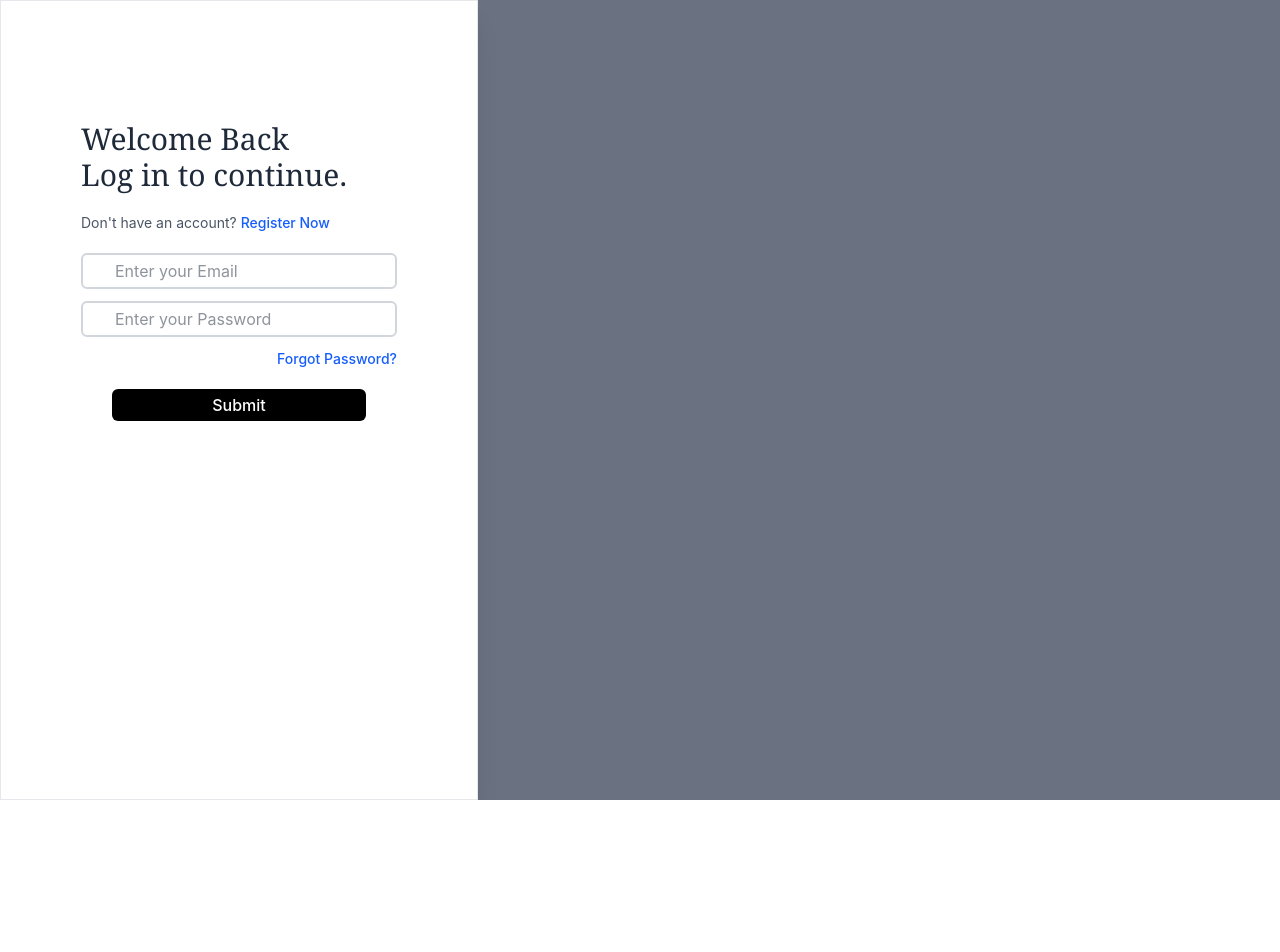
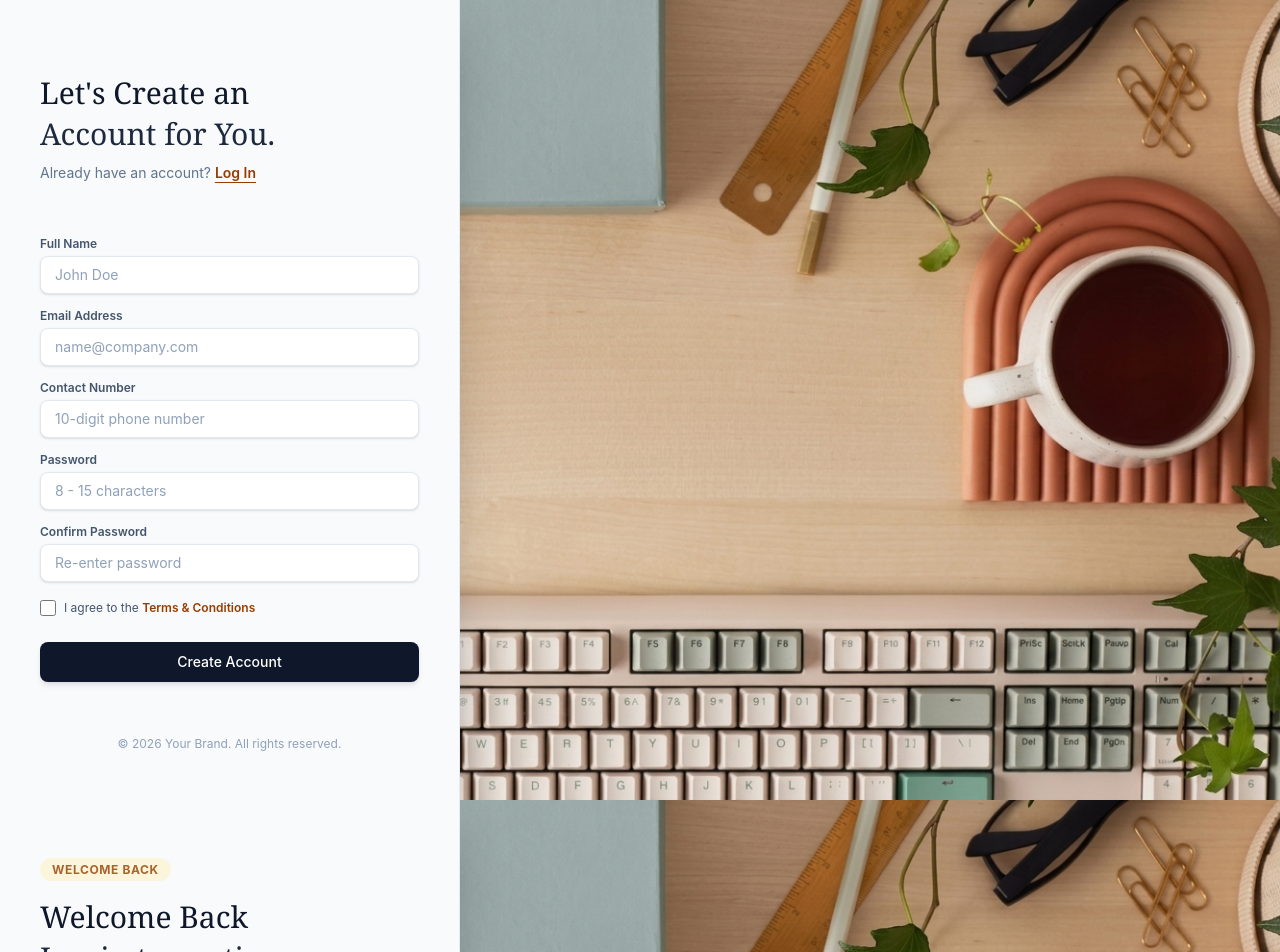
Before and after one commit to ojhaprabhanshu-ui/Minors, a React (Vite) app in the folder frontend/: page / in a window 1280 px wide. Shown: the top 952 px of the page. Before the commit the page ends 800 px from the top, so only its background shows below. Built offline with nearby package versions, Linux system fonts and the light colour scheme.

Commit message:
update signup and login page

```diff
--- a/frontend/src/App.jsx
+++ b/frontend/src/App.jsx
@@ -5,8 +5,8 @@ import Login from "./landing_page/login/login_page";
 function App() {
   return (
     <>
-    <Login />
-
+    <Signup/>
+    <Login/>
     </>
   );
 }
--- a/frontend/src/landing_page/login/login_page.jsx
+++ b/frontend/src/landing_page/login/login_page.jsx
@@ -1,7 +1,7 @@
-import React from "react";
-import { useState } from "react";
+import React, { useState } from "react";
+import background from "../../resources/images/registration2.png";
 
-const login = () => {
+const Login = () => {
   const [formdata, setformdata] = useState({
     email: "",
     password: "",
@@ -13,20 +13,17 @@ const login = () => {
   });
 
   const onchange = (elem) => {
-    const { name, value, type } = elem.target;
-    let val = value;
+    const { name, value } = elem.target;
 
-    setformdata((formdata) => ({
-      ...formdata,
-      [name]: val,
+    setformdata((prevData) => ({
+      ...prevData,
+      [name]: value,
     }));
 
-    seterror((error) => ({
-      ...error,
+    seterror((prevError) => ({
+      ...prevError,
       [name]: "",
     }));
-    console.log(elem.target.value);
-
   };
 
   const onsubmit = (elem) => {
@@ -36,17 +33,18 @@ const login = () => {
       email: "",
       password: "",
     };
+
     if (!formdata.email.trim()) {
-      newErrors.email = "Fill this field";
+      newErrors.email = "Email address is required";
       isvalid = false;
     }
     if (!formdata.password.trim()) {
-      newErrors.password = "Fill this field";
+      newErrors.password = "Password is required";
       isvalid = false;
     }
 
     seterror(newErrors);
-    if(!isvalid) return ;
+    if (!isvalid) return;
 
     setformdata({
       email: "",
@@ -57,80 +55,113 @@ const login = () => {
       email: "",
       password: "",
     });
-    console.log("this is the new value in formdata" , formdata);
   };
 
   return (
-    <div className="bg-gray-500 h-screen w-screen bg-center bg-cover   flex items-center justify-start">
-      <div className="bg-white shadow-xl px-10 py-20 h-full flex flex-col items-center justify-start gap-6 border border-gray-200">
-        <div className=" h-max w-max p-10 flex flex-col items-start justify-center gap-5">
+    <div className="h-screen w-full overflow-hidden flex items-stretch">
 
-            <h1 className="text-3xl font-serif text-gray-800">
-              {" "}
-              Welcome Back <br /> Log in to continue.
+      <div className="bg-slate-50/90 backdrop-blur-md shadow-2xl px-10 py-10 h-full flex flex-col items-center justify-between border-r border-slate-200/80 z-10 shrink-0 w-[460px] overflow-y-auto custom-scrollbar">
+
+
+        <div className="w-full max-w-sm pt-4">
+          <span className="text-xs font-bold uppercase tracking-wider text-amber-800/80 bg-amber-100/60 px-3 py-1 rounded-full">
+            Welcome Back
+          </span>
+          <h1 className="text-3xl font-serif text-slate-900 mt-4 leading-snug">
+            Welcome Back <br />
+            <span className="text-slate-800 font-medium">Log in to continue.</span>
           </h1>
-            <div className="  text-start  text-sm  text-gray-600">
+
+          <p className="text-sm text-slate-500 mt-2">
             Don't have an account?{" "}
             <a
               href="#Signup"
-                className="text-blue-600 font-medium hover:underline"
+              className="text-amber-800 font-semibold hover:text-amber-900 underline underline-offset-4 transition-colors"
             >
               Register Now
             </a>
+          </p>
         </div>
 
-          <form onSubmit={onsubmit}>
-            <div className="flex flex-col items-center justify-center gap-3">
-              <div>
+
+        <form onSubmit={onsubmit} className="w-full max-w-sm my-auto py-4">
+          <div className="flex flex-col gap-4">
+
+            <div className="w-full">
+              <label className="block text-xs font-semibold text-slate-600 mb-1">
+                Email Address
+              </label>
               <input
-                  type="text"
+                type="email"
                 name="email"
                 id="email"
                 value={formdata.email}
                 onChange={onchange}
-                  placeholder="Enter your Email"
-                  className="border-gray-300 border-2 rounded-md px-8 py-1 text-md outline-none text-gray-800 focus:border-blue-500"
+                placeholder="name@company.com"
+                className="w-full bg-white border border-slate-200 rounded-lg px-3.5 py-2.5 text-sm text-slate-800 placeholder-slate-400 outline-none transition-all duration-200 focus:border-amber-700 focus:ring-2 focus:ring-amber-700/10 shadow-sm"
               />
               {error.email && (
-                  <p className="text-red-500 text-sm">{error.email}</p>
+                <p className="text-rose-500 text-xs mt-1 font-medium">{error.email}</p>
               )}
             </div>
-              <div>
+
+
+            <div className="w-full">
+              <label className="block text-xs font-semibold text-slate-600 mb-1">
+                Password
+              </label>
               <input
-                  type="text"
+                type="password"
                 name="password"
                 id="password"
                 value={formdata.password}
                 onChange={onchange}
-                  placeholder="Enter your Password"
-                  className="border-gray-300 border-2 rounded-md px-8 py-1 text-md outline-none text-gray-800 focus:border-blue-500"
+                placeholder="Enter your password"
+                className="w-full bg-white border border-slate-200 rounded-lg px-3.5 py-2.5 text-sm text-slate-800 placeholder-slate-400 outline-none transition-all duration-200 focus:border-amber-700 focus:ring-2 focus:ring-amber-700/10 shadow-sm"
               />
               {error.password && (
-                  <p className="text-red-500 text-sm">{error.password}</p>
+                <p className="text-rose-500 text-xs mt-1 font-medium">{error.password}</p>
               )}
             </div>
-               <div className="  text-end  text-sm w-full text-gray-600">
 
+
+            <div className="text-end text-xs w-full">
               <a
                 href="#forgotpassword"
-                className="text-blue-600 font-medium hover:underline"
+                className="text-amber-800 font-semibold hover:text-amber-900 hover:underline transition-colors"
               >
                 Forgot Password?
               </a>
             </div>
+
+
             <button
               type="submit"
-                className="bg-black text-white rounded-md mt-2 text-md px-25 py-1 font-medium transition-transform duration-150 active:scale-95 hover:bg-gray-800"
+              className="w-full bg-slate-900 hover:bg-slate-800 text-white font-medium rounded-lg mt-2 text-sm py-2.5 shadow-md shadow-slate-900/10 transition-all duration-200 active:scale-[0.98]"
             >
-                Submit
+              Sign In
             </button>
           </div>
         </form>
 
+
+        <div className="w-full max-w-sm text-center pb-2">
+          <p className="text-xs text-slate-400">
+            &copy; {new Date().getFullYear()} Your Brand. All rights reserved.
+          </p>
         </div>
+      </div>
+
+
+      <div className="grow h-full bg-gray-100 flex items-center justify-center overflow-hidden">
+        <img
+          src={background}
+          alt="Login Background"
+          className="w-full h-full object-cover object-center"
+        />
       </div>
     </div>
   );
 };
 
-export default login;
+export default Login;
--- a/frontend/src/landing_page/signup/Signup.jsx
+++ b/frontend/src/landing_page/signup/Signup.jsx
@@ -1,6 +1,5 @@
-import { useState } from "react";
-import React from "react";
-import background from "../../resources/images/registration-bg.avif"
+import React, { useState } from "react";
+import background from "../../resources/images/registration2.png";
 
 const Signup = () => {
   const [formdata, setFormdata] = useState({
@@ -49,25 +48,25 @@ const Signup = () => {
     };
 
     if (!formdata.fullname.trim()) {
-      newErrors.fullname = "Fill this field";
+      newErrors.fullname = "Full Name is required";
       isvalid = false;
     }
 
     if (!formdata.email.trim()) {
-      newErrors.email = "Fill this field";
+      newErrors.email = "Email address is required";
       isvalid = false;
     }
 
     if (!formdata.phone.trim()) {
-      newErrors.phone = "Fill this field";
+      newErrors.phone = "Phone number is required";
       isvalid = false;
     } else if (formdata.phone.trim().length !== 10) {
-      newErrors.phone = "Contact must be 10 digits";
+      newErrors.phone = "Contact must be exactly 10 digits";
       isvalid = false;
     }
 
     if (!formdata.password.trim()) {
-      newErrors.password = "Fill this field";
+      newErrors.password = "Password is required";
       isvalid = false;
     } else if (
       !(
@@ -75,12 +74,12 @@ const Signup = () => {
         formdata.password.trim().length <= 15
       )
     ) {
-      newErrors.password = "Password must be 8 to 15 digits long";
+      newErrors.password = "Password must be 8 to 15 characters long";
       isvalid = false;
     }
 
     if (!formdata.confirmpass.trim()) {
-      newErrors.confirmpass = "Fill this field";
+      newErrors.confirmpass = "Please confirm your password";
       isvalid = false;
     } else if (formdata.password !== formdata.confirmpass) {
       newErrors.confirmpass = "Passwords do not match";
@@ -88,14 +87,12 @@ const Signup = () => {
     }
 
     if (!formdata.agreeterms) {
-      newErrors.agreeterms = "You must agree to the terms";
+      newErrors.agreeterms = "You must accept the terms";
       isvalid = false;
     }
 
     setErrors(newErrors);
     if (!isvalid) return;
-
-    console.log("Form submitted successfully:", formdata);
 
     setFormdata({
       fullname: "",
@@ -117,106 +114,128 @@ const Signup = () => {
   };
 
   return (
-    <div className="h-screen w-screen bg-center bg-cover flex items-center justify-start"
-      style={{ backgroundImage: `url(${background})` }}>
-      <div className="bg-white shadow-xl px-10 py-10 h-full flex flex-col items-center justify-center gap-6 border border-gray-200">
-        <div className="h-max w-max p-10 flex flex-col items-start justify-center gap-5">
-          <h1 className="text-3xl font-serif text-gray-800">
-            Let's Create an <br /> Account for You .
+    <div className="h-screen w-full overflow-hidden flex items-stretch">
+
+      <div className="bg-slate-50/90 backdrop-blur-md shadow-2xl px-10 py-10 h-full flex flex-col items-center justify-between border-r border-slate-200/80 z-10 shrink-0 w-[460px] overflow-y-auto custom-scrollbar">
+
+
+        <div className="w-full max-w-sm pt-4">
+          <h1 className="text-3xl font-serif text-slate-900 mt-4 leading-snug">
+            Let's Create an <br />
+            <span className="text-slate-800 font-medium">Account for You.</span>
           </h1>
-          <div className="text-start text-sm text-gray-600">
+
+          <p className="text-sm text-slate-500 mt-2">
             Already have an account?{" "}
             <a
               href="#login"
-              className="text-blue-600 font-medium hover:underline"
+              className="text-amber-800 font-semibold hover:text-amber-900 underline underline-offset-4 transition-colors"
             >
               Log In
             </a>
+          </p>
         </div>
-          <form onSubmit={onsubmit}>
-            <div className="flex flex-col items-center justify-center gap-3">
-              {/* Full Name */}
-              <div>
+
+
+        <form onSubmit={onsubmit} className="w-full max-w-sm my-auto py-4">
+          <div className="flex flex-col gap-3.5">
+
+            <div className="w-full">
+              <label className="block text-xs font-semibold text-slate-600 mb-1">
+                Full Name
+              </label>
               <input
                 type="text"
                 name="fullname"
                 id="fullname"
                 value={formdata.fullname}
                 onChange={handleChange}
-                  placeholder="Enter your Name"
-                  className="border-gray-300 border-2 rounded-md px-8 py-1 text-md outline-none text-gray-800 focus:border-blue-500"
+                placeholder="John Doe"
+                className="w-full bg-white border border-slate-200 rounded-lg px-3.5 py-2 text-sm text-slate-800 placeholder-slate-400 outline-none transition-all duration-200 focus:border-amber-700 focus:ring-2 focus:ring-amber-700/10 shadow-sm"
               />
               {errors.fullname && (
-                  <p className="text-red-500 text-sm">{errors.fullname}</p>
+                <p className="text-rose-500 text-xs mt-1 font-medium">{errors.fullname}</p>
               )}
             </div>
 
             {/* Email */}
-              <div>
+            <div className="w-full">
+              <label className="block text-xs font-semibold text-slate-600 mb-1">
+                Email Address
+              </label>
               <input
                 type="email"
                 name="email"
                 id="email"
                 value={formdata.email}
                 onChange={handleChange}
-                  placeholder="Enter your Email"
-                  className="border-gray-300 border-2 rounded-md px-8 py-1 text-md outline-none text-gray-800 focus:border-blue-500"
+                placeholder="name@company.com"
+                className="w-full bg-white border border-slate-200 rounded-lg px-3.5 py-2 text-sm text-slate-800 placeholder-slate-400 outline-none transition-all duration-200 focus:border-amber-700 focus:ring-2 focus:ring-amber-700/10 shadow-sm"
               />
               {errors.email && (
-                  <p className="text-red-500 text-sm">{errors.email}</p>
+                <p className="text-rose-500 text-xs mt-1 font-medium">{errors.email}</p>
               )}
             </div>
 
-              {/* Phone */}
-              <div>
+
+            <div className="w-full">
+              <label className="block text-xs font-semibold text-slate-600 mb-1">
+                Contact Number
+              </label>
               <input
                 type="tel"
                 name="phone"
                 id="phone"
                 value={formdata.phone}
                 onChange={handleChange}
-                  placeholder="Enter your Contact"
-                  className="border-gray-300 border-2 rounded-md px-8 py-1 text-md outline-none text-gray-800 focus:border-blue-500"
+                placeholder="10-digit phone number"
+                className="w-full bg-white border border-slate-200 rounded-lg px-3.5 py-2 text-sm text-slate-800 placeholder-slate-400 outline-none transition-all duration-200 focus:border-amber-700 focus:ring-2 focus:ring-amber-700/10 shadow-sm"
               />
               {errors.phone && (
-                  <p className="text-red-500 text-sm">{errors.phone}</p>
+                <p className="text-rose-500 text-xs mt-1 font-medium">{errors.phone}</p>
               )}
             </div>
 
-              {/* Password */}
-              <div>
+
+            <div className="w-full">
+              <label className="block text-xs font-semibold text-slate-600 mb-1">
+                Password
+              </label>
               <input
                 type="password"
                 name="password"
                 id="password"
                 value={formdata.password}
                 onChange={handleChange}
-                  placeholder="Set your Password"
-                  className="border-gray-300 border-2 rounded-md px-8 py-1 text-md outline-none text-gray-800 focus:border-blue-500"
+                placeholder="8 - 15 characters"
+                className="w-full bg-white border border-slate-200 rounded-lg px-3.5 py-2 text-sm text-slate-800 placeholder-slate-400 outline-none transition-all duration-200 focus:border-amber-700 focus:ring-2 focus:ring-amber-700/10 shadow-sm"
               />
               {errors.password && (
-                  <p className="text-red-500 text-sm">{errors.password}</p>
+                <p className="text-rose-500 text-xs mt-1 font-medium">{errors.password}</p>
               )}
             </div>
 
-              {/* Confirm Password */}
-              <div>
+
+            <div className="w-full">
+              <label className="block text-xs font-semibold text-slate-600 mb-1">
+                Confirm Password
+              </label>
               <input
                 type="password"
                 name="confirmpass"
                 id="confirmpass"
                 value={formdata.confirmpass}
                 onChange={handleChange}
-                  placeholder="Confirm your Password"
-                  className="border-gray-300 border-2 rounded-md px-8 py-1 text-md outline-none text-gray-800 focus:border-blue-500"
+                placeholder="Re-enter password"
+                className="w-full bg-white border border-slate-200 rounded-lg px-3.5 py-2 text-sm text-slate-800 placeholder-slate-400 outline-none transition-all duration-200 focus:border-amber-700 focus:ring-2 focus:ring-amber-700/10 shadow-sm"
               />
               {errors.confirmpass && (
-                  <p className="text-red-500 text-sm">{errors.confirmpass}</p>
+                <p className="text-rose-500 text-xs mt-1 font-medium">{errors.confirmpass}</p>
               )}
             </div>
 
-              {/* Checkbox */}
-              <div className="w-full flex flex-col items-start px-1 text-sm">
+
+            <div className="w-full mt-1">
               <div className="flex items-center">
                 <input
                   type="checkbox"
@@ -224,30 +243,46 @@ const Signup = () => {
                   id="agreeterms"
                   checked={formdata.agreeterms}
                   onChange={handleChange}
+                  className="w-4 h-4 rounded border-slate-300 text-amber-800 focus:ring-amber-700 cursor-pointer accent-amber-900"
                 />
-                  <label htmlFor="agreeterms" className="ml-2 text-gray-700">
+                <label
+                  htmlFor="agreeterms"
+                  className="ml-2 text-xs text-slate-600 cursor-pointer select-none"
+                >
                   I agree to the{" "}
-                    <span className="text-blue-600 underline cursor-pointer">
+                  <a href="#terms" className="text-amber-800 font-semibold hover:underline">
                     Terms & Conditions
-                    </span>
+                  </a>
                 </label>
               </div>
               {errors.agreeterms && (
-                  <p className="text-red-500 text-sm mt-1">
-                    {errors.agreeterms}
-                  </p>
+                <p className="text-rose-500 text-xs mt-1 font-medium">{errors.agreeterms}</p>
               )}
             </div>
 
+
             <button
               type="submit"
-                className="bg-black text-white rounded-md mt-2 text-md px-25 py-1 font-medium transition-transform duration-150 active:scale-95 hover:bg-gray-800"
+              className="w-full bg-slate-900 hover:bg-slate-800 text-white font-medium rounded-lg mt-3 text-sm py-2.5 shadow-md shadow-slate-900/10 transition-all duration-200 active:scale-[0.98]"
             >
-                Submit
+              Create Account
             </button>
           </div>
         </form>
+
+        <div className="w-full max-w-sm text-center pb-2">
+          <p className="text-xs text-slate-400">
+            &copy; {new Date().getFullYear()} Your Brand. All rights reserved.
+          </p>
         </div>
+      </div>
+
+      <div className="grow h-full bg-gray-100 flex items-center justify-center overflow-hidden">
+        <img
+          src={background}
+          alt="Registration Background"
+          className="w-full h-full object-cover object-center"
+        />
       </div>
     </div>
   );
```
Also changed, not shown: frontend/src/resources/images/registration2.png (added). Lines whose indentation alone changed are shown as unchanged.
